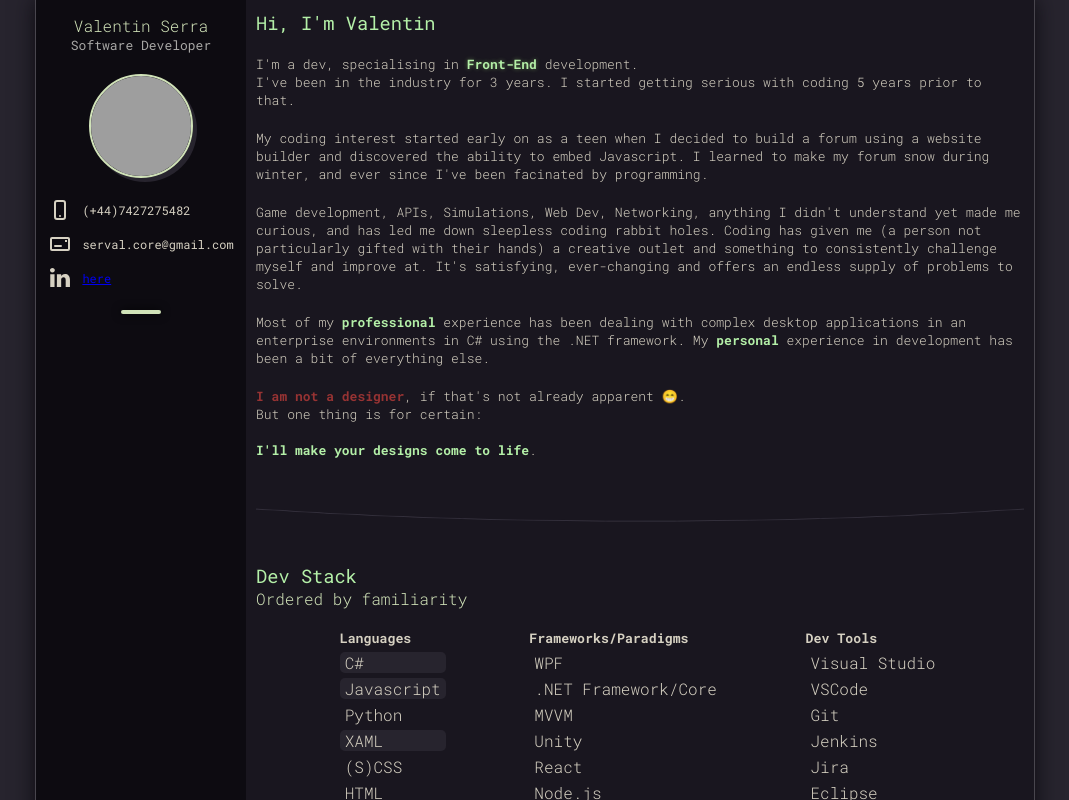
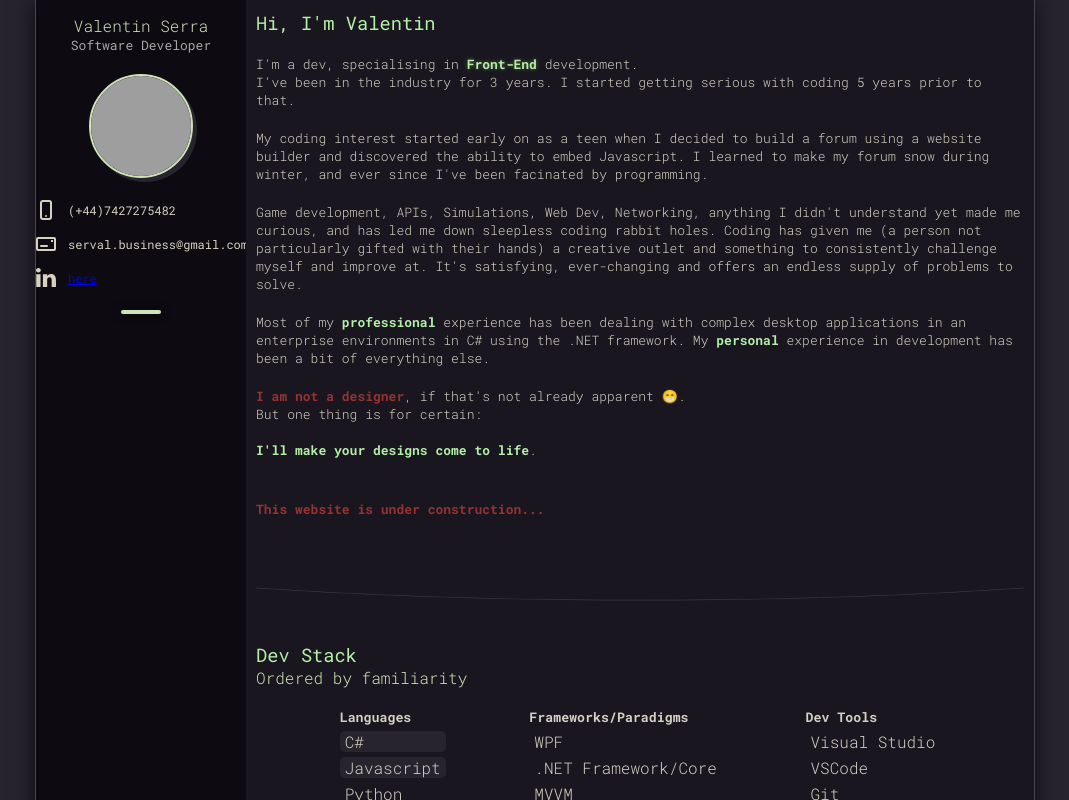
Before and after one commit to Skaiir/portfolio-website, a React (Create React App) app: page / in a window 1280 px wide. Shown: the top 800 px of the page, without its empty margins (105-1174 px from the left). Built offline with nearby package versions, Linux system fonts and the light colour scheme; grey boxes are pictures that could not be loaded.

Commit message:
Fixed email, page title and added under construction warning

```diff
--- a/public/index.html
+++ b/public/index.html
@@ -7,7 +7,7 @@
     <meta name="theme-color" content="#000000" />
     <meta
       name="description"
-      content="Web site created using create-react-app"
+      content="Valentin Serra's portfolio, powered by React.js"
     />
     <link rel="apple-touch-icon" href="%PUBLIC_URL%/logo192.png" />
     <!--
@@ -24,7 +24,7 @@
       work correctly both with client-side routing and a non-root public URL.
       Learn how to configure a non-root public URL by running `npm run build`.
     -->
-    <title>React App</title>
+    <title>Valentin Serra Portfolio</title>
   </head>
   <body>
     <noscript>You need to enable JavaScript to run this app.</noscript>
--- a/src/components/Intro.js
+++ b/src/components/Intro.js
@@ -35,6 +35,12 @@
         already apparent 😁. <br /> But one thing is for certain: <br /> <br />
         <strong> I'll make your designs come to life</strong>.
       </p>
+      <br />
+      <p>
+        <strong className='warning'>
+          This website is under construction...
+        </strong>
+      </p>
     </div>
   )
 }
--- a/src/components/Sidebar.js
+++ b/src/components/Sidebar.js
@@ -17,7 +17,7 @@
             </li>
             <li>
               {mailIcon}
-              <span>serval.core@gmail.com</span>
+              <span>serval.business@gmail.com</span>
             </li>
             <li>
               {linkedInIcon}
```
